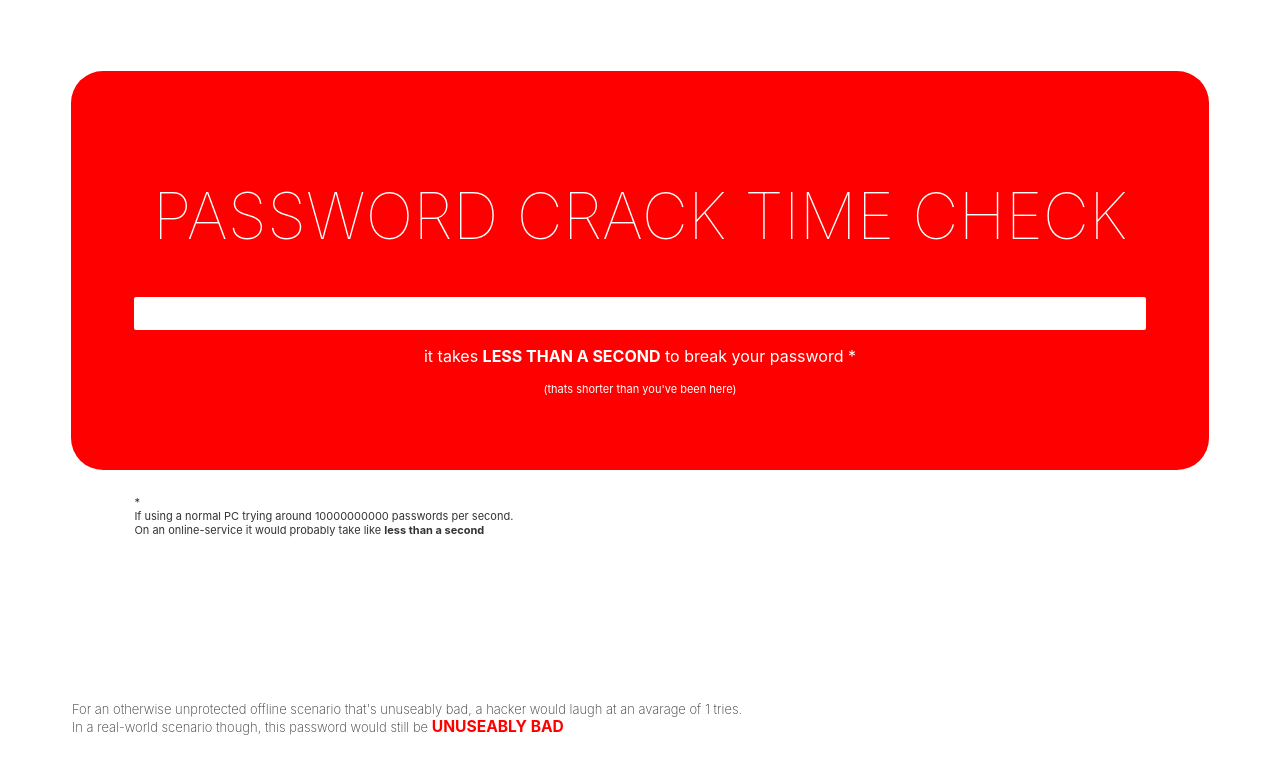
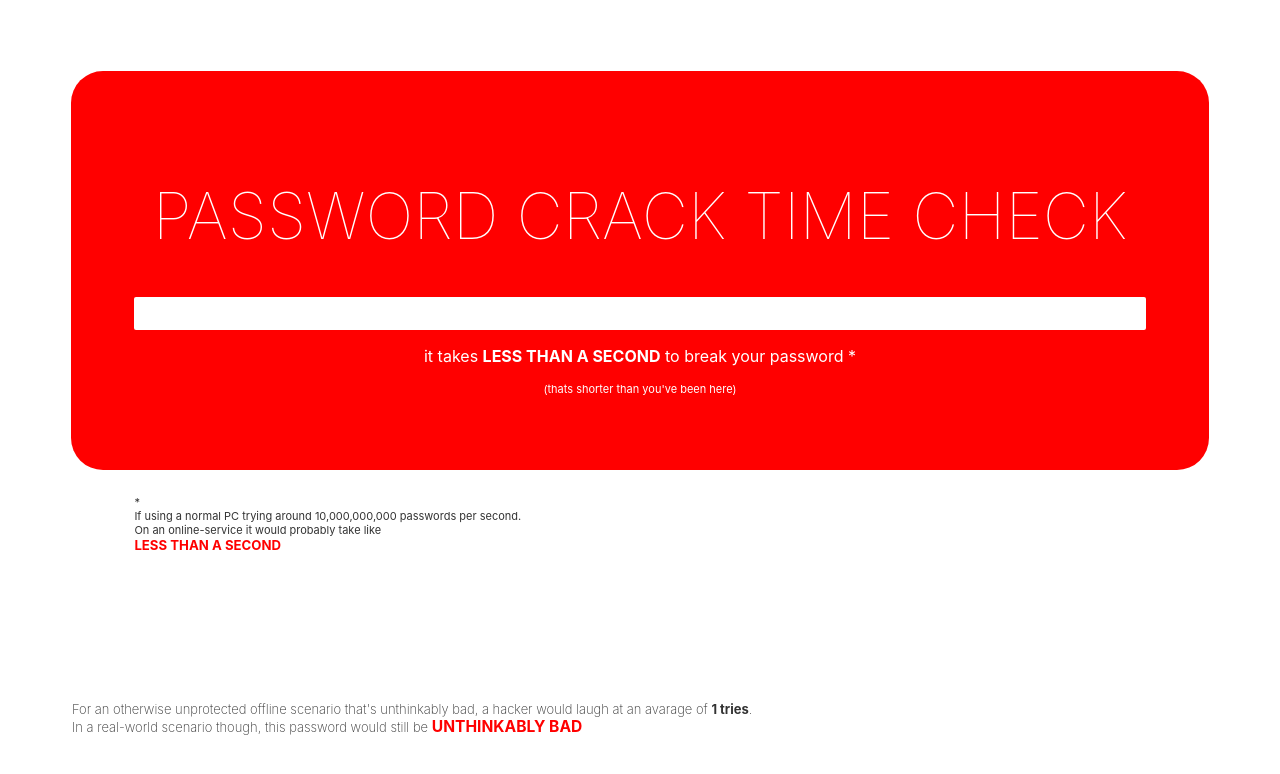
Before and after one commit to HannesGitH/password-check, a Svelte app in the folder svelte/: page / in a window 1280 px wide. Shown: the top 774 px of the page. Built offline with nearby package versions, Linux system fonts and the light colour scheme.

Commit message:
improvements

```diff
--- a/svelte/public/build/bundle.css
+++ b/svelte/public/build/bundle.css
@@ -1 +1 @@
-main.svelte-kofuvj{text-align:center;padding:5%;margin:5% ;margin-bottom:2%;color:white;border-radius:2em;transition:background-color 0.8s ease}p[mini].svelte-kofuvj{font-size:11px}h1.svelte-kofuvj{text-transform:uppercase;font-size:4em;font-weight:100}@media(max-width: 740px){main.svelte-kofuvj{max-width:none}h1.svelte-kofuvj{font-size:1.5em}}input.svelte-cqw011{margin:0 auto;width:100%;outline:none;text-align:center;border:none}#main.svelte-6zv1nz{font-weight:200;font-size:small;padding:5%;position:fixed;bottom:0}#securityText.svelte-6zv1nz{font-weight:700;font-size:larger;text-transform:uppercase}
+main.svelte-xdk60s{text-align:center;padding:5%;margin:5% ;margin-bottom:2%;color:white;border-radius:2em;transition:background-color 0.8s ease}#securityText.svelte-xdk60s{font-weight:700;font-size:larger;text-transform:uppercase}[mini].svelte-xdk60s{font-size:11px}h1.svelte-xdk60s{text-transform:uppercase;font-size:4em;font-weight:100}@media(max-width: 740px){main.svelte-xdk60s{max-width:none}h1.svelte-xdk60s{font-size:1.5em}}input.svelte-cqw011{margin:0 auto;width:100%;outline:none;text-align:center;border:none}#main.svelte-6zv1nz{font-weight:200;font-size:small;padding:5%;position:fixed;bottom:0}#securityText.svelte-6zv1nz{font-weight:700;font-size:larger;text-transform:uppercase}
--- a/svelte/src/App.svelte
+++ b/svelte/src/App.svelte
@@ -3,7 +3,7 @@
 	import PWBar from './pw.svelte'
 	import Tries from './tries.svelte'
 	import {elapsed} from './store'
-	import {color, seconds, security} from './pw_store'
+	import {color, color_easy, seconds, security} from './pw_store'
 	import { slide } from 'svelte/transition';
 
 	let hasFootNote:Boolean = true;
@@ -17,14 +17,14 @@
 	{#if $elapsed>$seconds }<p mini transition:slide="{{ duration: 1000 }}" >(thats shorter than you've been here)</p> {/if}
 </main>
 {#if hasFootNote}
-<p mini style="padding: 0 10%;">
+<div mini style="padding: 0 10%;">
 	* <br>
-	If using a normal PC trying around 10000000000 passwords per second. <br>
+	If using a normal PC trying around {Number(10000000000).toLocaleString()} passwords per second. <br>
 	On an online-service it would probably take like
-	<strong>{$security.crack_times_display.online_no_throttling_10_per_second}</strong>
+	<div id="securityText" style="color: #{$color_easy}"> {$security.crack_times_display.online_no_throttling_10_per_second.toUpperCase()}</div>
 
 
-</p>
+</div>
 {/if}
 
 <Tries></Tries>
@@ -40,7 +40,14 @@
 		border-radius: 2em;
 		transition: background-color 0.8s ease;
 	}
-	p[mini]{
+
+	#securityText{
+    font-weight: 700;
+    font-size: larger;
+    text-transform: uppercase;
+}
+
+	[mini]{
 		font-size: 11px;
 	}
 
--- a/svelte/src/pw_store.ts
+++ b/svelte/src/pw_store.ts
@@ -16,7 +16,7 @@ export const seconds = derived(
 
 export const harderScore = derived(
     security,
-	$security=>Math.min(Math.floor($security.guesses_log10/4),5)
+	$security=>between(0,Math.floor(($security.guesses_log10)/3)-3,5)
 );
 
 const getColorFor = (input:number)=>{
--- a/svelte/src/tries.svelte
+++ b/svelte/src/tries.svelte
@@ -3,14 +3,14 @@
 
     import {security, harderScore, color_easy} from './pw_store'
 
-    const scoreStrings = ['unuseably bad','kinda bad', 'okayish', 'safe', 'rediculously secure']
+    const scoreStrings = ['unthinkably bad','bad', 'okayish', 'safe', 'rediculously secure']
     const scoreStrings2 = ['laugh at','only need', 'need', 'baffle at', 'die before trying']
 </script>
 
 <MediaQuery query="(min-height: 30em)" let:matches>
 	{#if matches}
 	<div id="main">
-        For an otherwise unprotected offline scenario that's {scoreStrings[$harderScore]}, a hacker would {scoreStrings2[$harderScore]} an avarage of {$security.guesses.toLocaleString()} tries. <br>
+        For an otherwise unprotected offline scenario that's {scoreStrings[$harderScore]}, a hacker would {scoreStrings2[$harderScore]} an avarage of <strong>{$security.guesses.toLocaleString()} tries</strong>. <br>
         In a real-world scenario though, this password would {scoreStrings[$harderScore]==scoreStrings[$security.score] ? 'still' : ''} be
         <span id="securityText" style="color: #{$color_easy}">{scoreStrings[$security.score]}</span>
 
```
Also changed, not shown: svelte/public/build/bundle.js, 1 other file (tests, documents, lock files or other folders).
